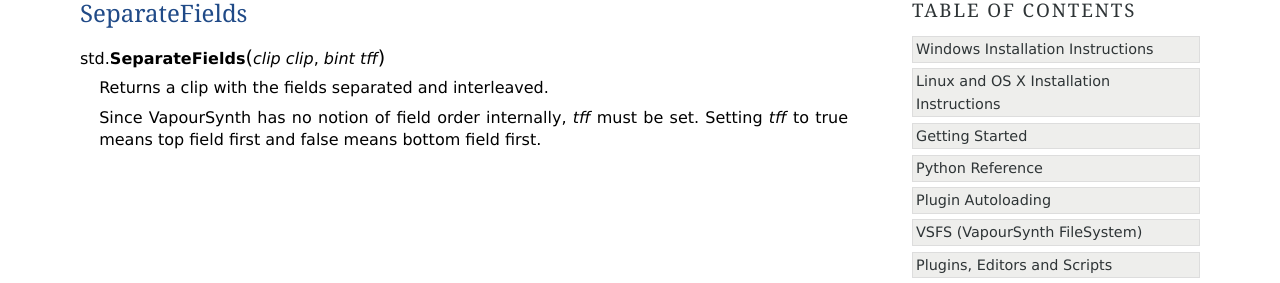
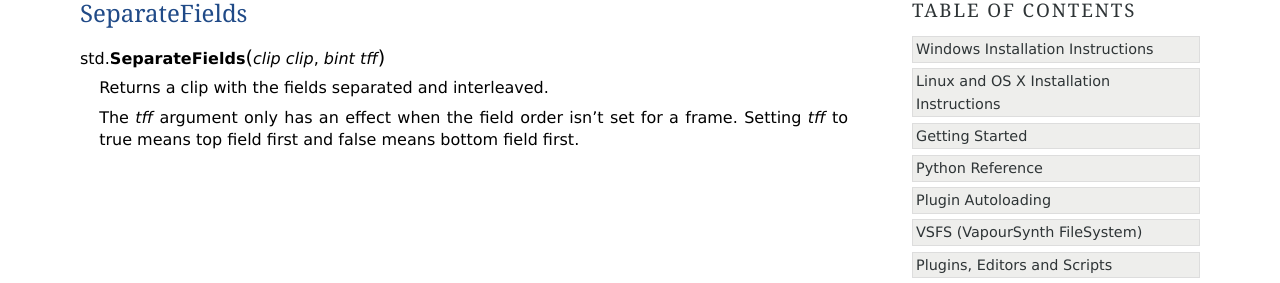
Before and after one commit to vapoursynth/vapoursynth, a Sphinx documentation site: the page built from doc/functions/separatefields.rst, in a window 1280 px wide. Shown: the part 120-403 px from the top of the page. Built offline with Sphinx 7.4.7, drawn with Linux system fonts in a browser that asks for light colours; formulas are drawn with MathJax 3.

Commit message:
Documentation

```diff
--- a/doc/functions/separatefields.rst
+++ b/doc/functions/separatefields.rst
@@ -6,6 +6,6 @@
 
    Returns a clip with the fields separated and interleaved.
 
-   Since VapourSynth has no notion of field order internally, *tff* must be set.
+   The *tff* argument only has an effect when the field order isn't set for a frame.
    Setting *tff* to true means top field first and false means bottom field
    first.
```
